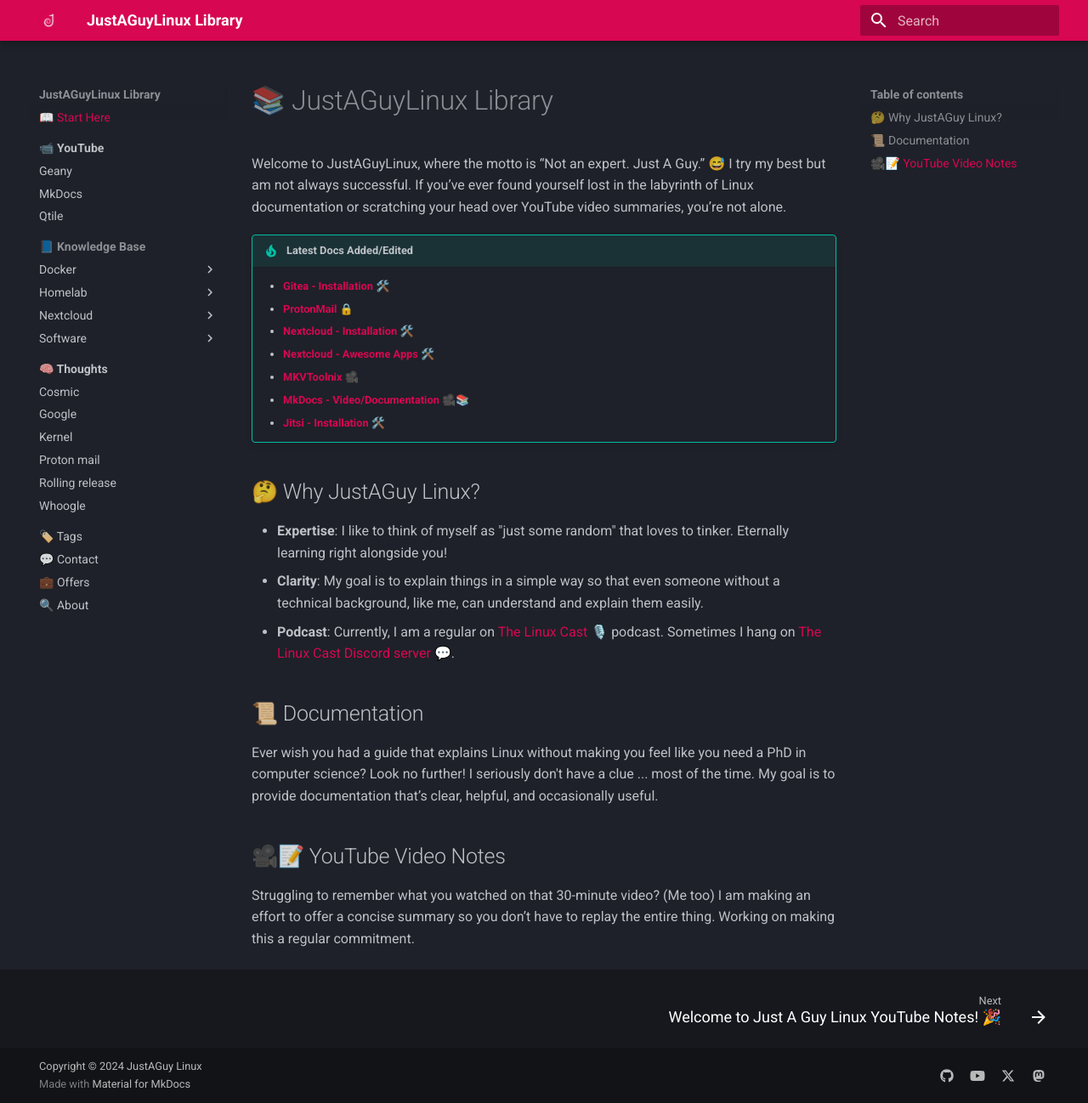
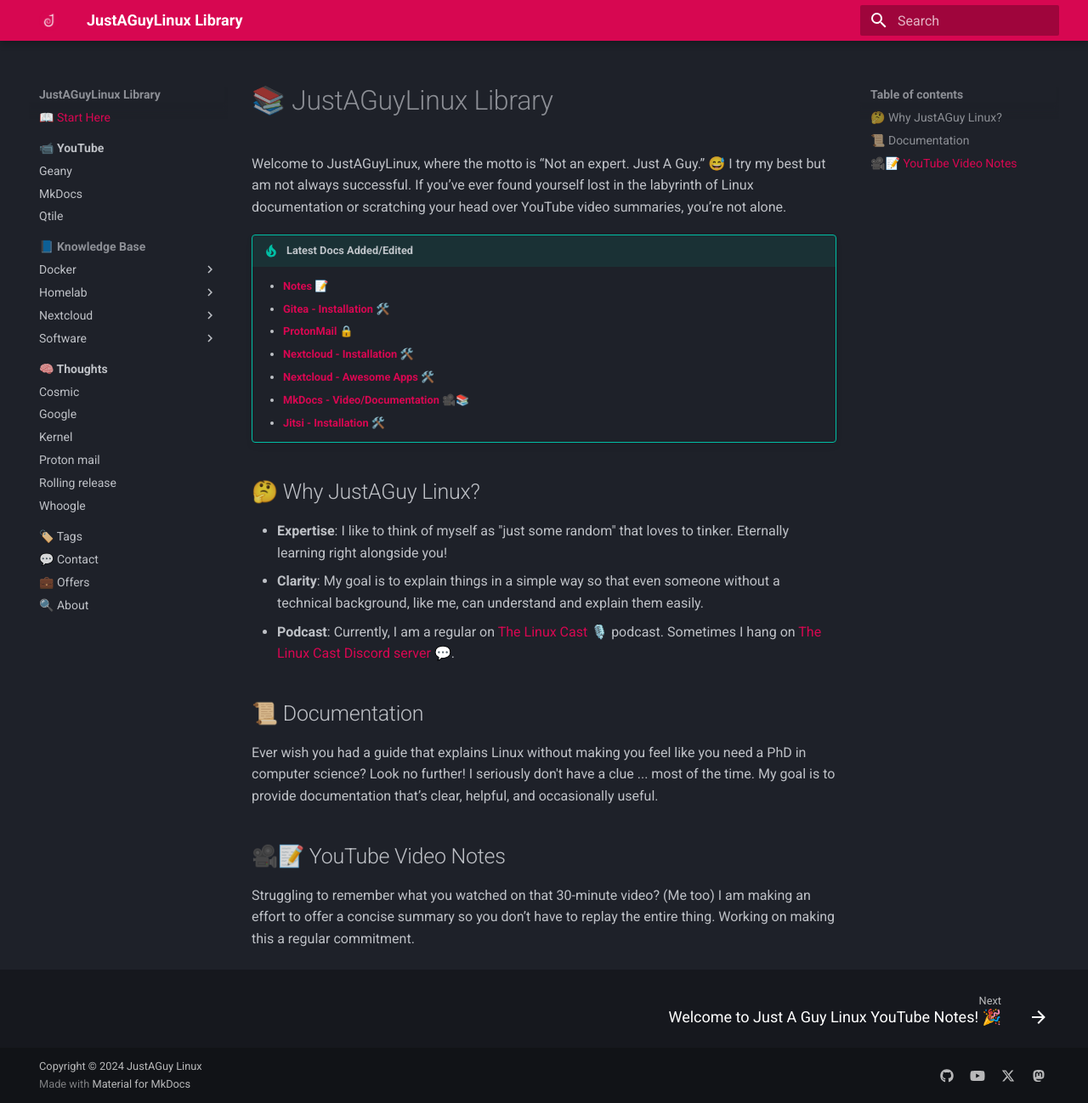
Before and after one commit to drewgrif/jagmkdocs, an MkDocs documentation site: the page built from docs/index.md, in a window 1280 px wide and 1298 px high. Shown: the whole window at 85% size. Built offline with MkDocs 1.6.1 and Material for MkDocs 9.7.7, drawn with Linux system fonts in a browser that asks for light colours.

Commit message:
add notes and change index

```diff
--- a/docs/index.md
+++ b/docs/index.md
@@ -4,11 +4,11 @@ Welcome to JustAGuyLinux, where the motto is “Not an expert. Just A Guy.”
 
 !!! tip "Latest Docs Added/Edited"
 
+	- **[Notes 📝](documentation/software/notes.md)**
 	- **[Gitea - Installation 🛠️](documentation/homelab/gitea.md)**
 	- **[ProtonMail 🔒](thoughts/proton-mail.md)**
 	- **[Nextcloud - Installation 🛠️](documentation/nextcloud/ubuntu-install.md)**
 	- **[Nextcloud - Awesome Apps 🛠️](documentation/nextcloud/featured_apps.md)**
-	- **[MKVToolnix 🎥](documentation/software/mkvtoolnix.md)**
 	- **[MkDocs - Video/Documentation 🎥📚](youtube/mkdocs.md)**
 	- **[Jitsi - Installation 🛠️](documentation/homelab/jitsi.md)**
 
```
Also changed, not shown: docs/documentation/software/notes.md (+3 -0 lines).
